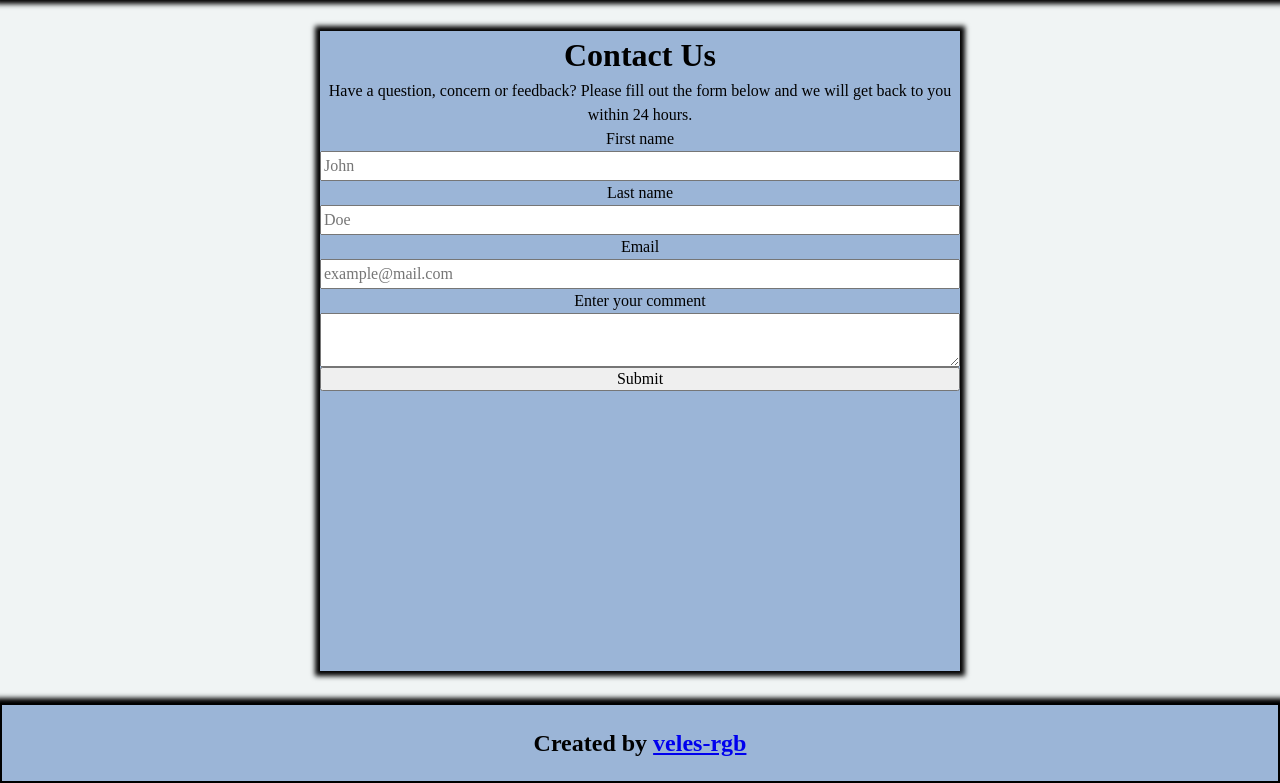
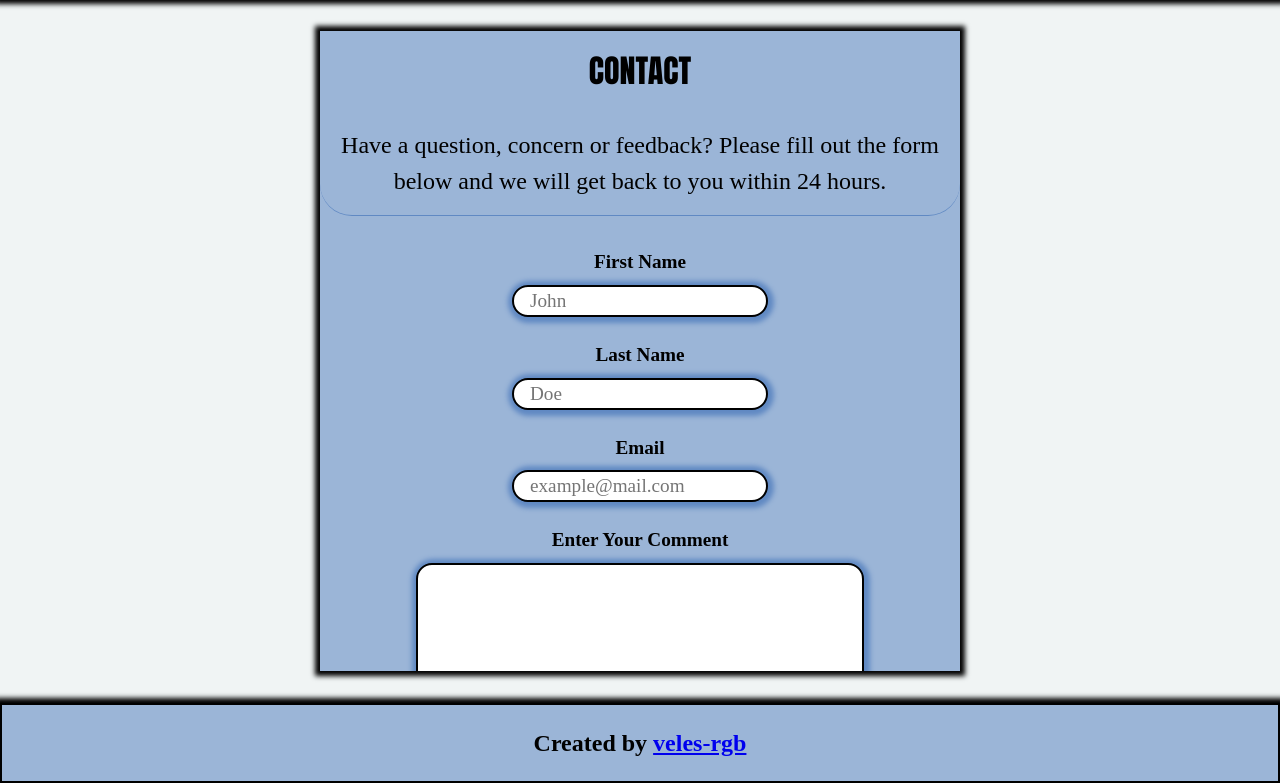
Before and after one commit to veles-rgb/top-restaurant-page, a website built with webpack: page src/template.html in a window 1280 px wide. Both pictures are taken after a click on the button "CONTACT". Shown: the part 113-896 px from the top of the page. Built offline with nearby package versions, Linux system fonts and the light colour scheme.

Commit message:
Finish contact page and styles

```diff
--- a/src/js/pages/contact.js
+++ b/src/js/pages/contact.js
@@ -10,7 +10,7 @@ export default function renderContact() {
 
     // Create container heading
     const contactH1 = document.createElement("h1");
-    contactH1.textContent = "Contact Us";
+    contactH1.textContent = "CONTACT";
     formContainer.appendChild(contactH1);
 
     // Create container description
@@ -75,7 +75,7 @@ export default function renderContact() {
     // Create submit button
     const submitBtn = document.createElement("input");
     submitBtn.type = "submit";
-    submitBtn.value = "Submit";
+    submitBtn.value = "SUBMIT";
     contactForm.appendChild(submitBtn);
 
     // Add submit event listener
--- a/src/styles/styles.css
+++ b/src/styles/styles.css
@@ -88,7 +88,6 @@ nav>button:hover {
     height: 100%;
     color: white;
     background-color: var(--button-hover-color);
-    ;
     border-top: none;
     cursor: pointer;
 }
@@ -290,6 +289,8 @@ footer p {
 }
 
 #form-container {
+    overflow: hidden;
+    overflow-y: scroll;
     display: flex;
     flex-direction: column;
     justify-items: center;
@@ -301,7 +302,73 @@ footer p {
     box-shadow: inset 0 0 0 100vh var(--secondary-color-transparent), 0px 0px 5px 5px black;
 }
 
+#form-container h1 {
+    font-family: Impact, Haettenschweiler, 'Arial Narrow Bold', sans-serif;
+    padding: 1rem;
+}
+
+#form-container p {
+    padding: 1rem;
+    font-size: 1.5rem;
+    font-family: 'Times New Roman', Times, serif;
+    border-bottom: 1px solid var(--secondary-color);
+    border-radius: 2rem;
+    margin-bottom: 2rem;
+}
+
 #contact-form {
+    font-family: 'Times New Roman', Times, serif;
     display: flex;
     flex-direction: column;
+    justify-content: center;
+    align-items: center;
+    gap: 0.5rem;
 }
+
+#contact-form label {
+    font-weight: 900;
+    font-size: 1.2rem;
+    text-transform: capitalize;
+}
+
+#contact-form input {
+    height: 2rem;
+    width: 16rem;
+    font-family: 'Times New Roman', Times, serif;
+    font-size: 1.2rem;
+    border: 2px solid black;
+    border-radius: 1rem;
+    box-shadow: 1px 1px 5px 5px var(--secondary-color);
+    padding-left: 1rem;
+    margin-bottom: 1rem;
+}
+
+#contact-form textarea {
+    resize: vertical;
+    font-family: 'Times New Roman', Times, serif;
+    font-size: 1.2rem;
+    width: 70%;
+    height: 20rem;
+    border: 2px solid black;
+    border-radius: 1rem;
+    box-shadow: 1px 1px 5px 5px var(--secondary-color);
+    padding: 1rem;
+    margin-bottom: 1rem;
+}
+
+#contact-form input[type="submit"] {
+    display: flex;
+    justify-content: center;
+    align-items: center;
+    padding: 0;
+    height: 3rem;
+    width: 10rem;
+    font-size: 1.5rem;
+    font-weight: 900;
+}
+
+#contact-form input[type="submit"]:hover {
+    cursor: pointer;
+    color: white;
+    background-color: var(--button-hover-color);
+}
```
